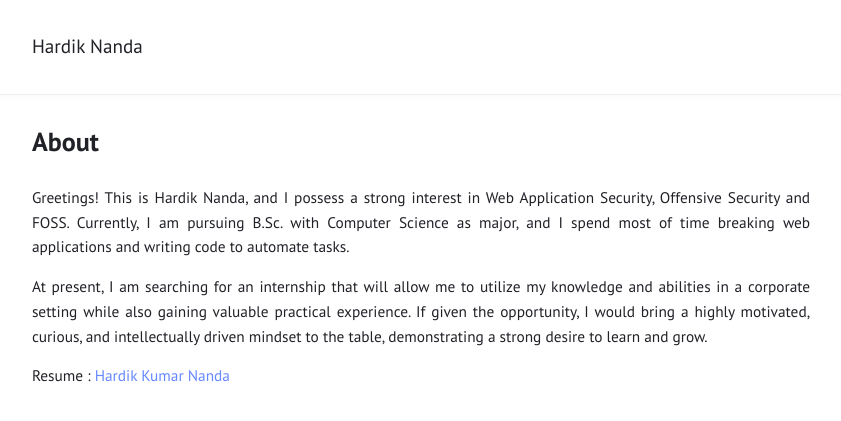
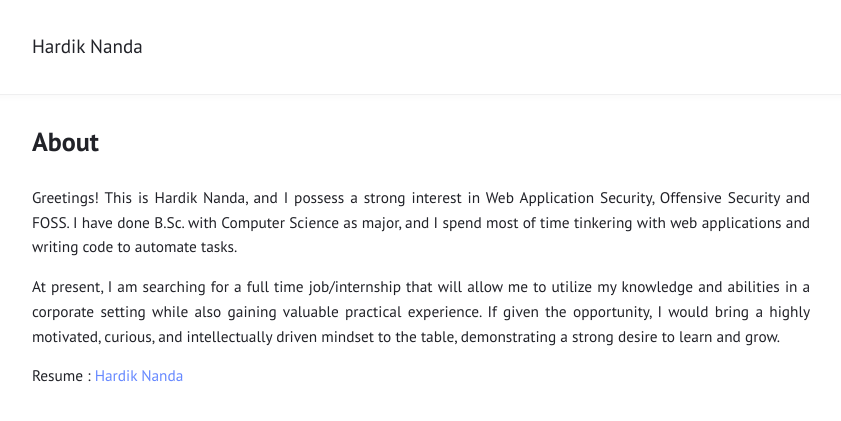
Before and after one commit to r0075h3ll/r0075h3ll.github.io, a Jekyll site: the page built from about.md, in a window 1280 px wide. Shown: the top 421 px of the page, without its empty margins (219-1060 px from the left). Built offline with Jekyll 4.4.1, drawn with Linux system fonts in a browser that asks for light colours.

Commit message:
Upload: _posts/2023-08-15-LLM-Security-Series-01.md

```diff
--- a/_config.yml
+++ b/_config.yml
@@ -25,7 +25,7 @@ external:                  # shows a footer with social links - for available ic
   - {title: Subscribe, icon: rss, url: "/feed.xml"}
 
 comments:
-#  disqus_shortname: ""    # see https://disqus.com/
+# disqus_shortname: ""    # see https://disqus.com/
 #  isso_domain: ""         # see https://posativ.org/isso/
 
 plugins:
--- a/about.md
+++ b/about.md
@@ -2,8 +2,8 @@
 title:  "About"
 layout: page
 ---
-Greetings! This is Hardik Nanda, and I possess a strong interest in Web Application Security, Offensive Security and FOSS. Currently, I am pursuing B.Sc. with Computer Science as major, and I spend most of time breaking web applications and writing code to automate tasks.
+Greetings! This is Hardik Nanda, and I possess a strong interest in Web Application Security, Offensive Security and FOSS. I have done B.Sc. with Computer Science as major, and I spend most of time tinkering with web applications and writing code to automate tasks.
 
-At present, I am searching for an internship that will allow me to utilize my knowledge and abilities in a corporate setting while also gaining valuable practical experience. If given the opportunity, I would bring a highly motivated, curious, and intellectually driven mindset to the table, demonstrating a strong desire to learn and grow.<br>
+At present, I am searching for a full time job/internship that will allow me to utilize my knowledge and abilities in a corporate setting while also gaining valuable practical experience. If given the opportunity, I would bring a highly motivated, curious, and intellectually driven mindset to the table, demonstrating a strong desire to learn and grow.<br>
 
-Resume : [Hardik Kumar Nanda](https://drive.google.com/file/d/11a9XGCssVA7Lw7fa48l-QZju8MofUNtx/view?usp=sharing)
+Resume : [Hardik Nanda](https://drive.google.com/file/d/11a9XGCssVA7Lw7fa48l-QZju8MofUNtx/view?usp=sharing)
```
Also changed, not shown: _posts/2023-08-15-LLM-Security-Series-01.md (renamed from _posts/2023-08-07-LLM-Security-Series-01.md, +1 -1 lines), Gemfile.lock, 5 other files.
